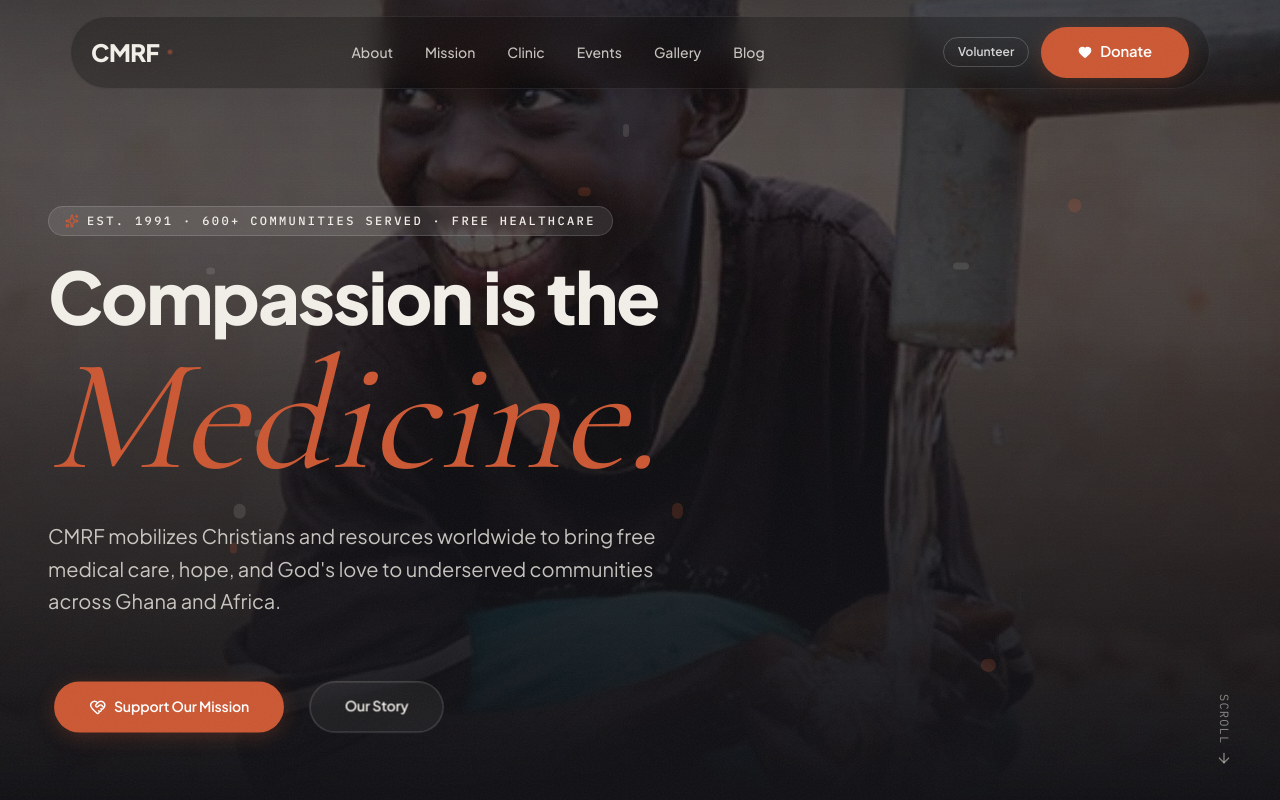
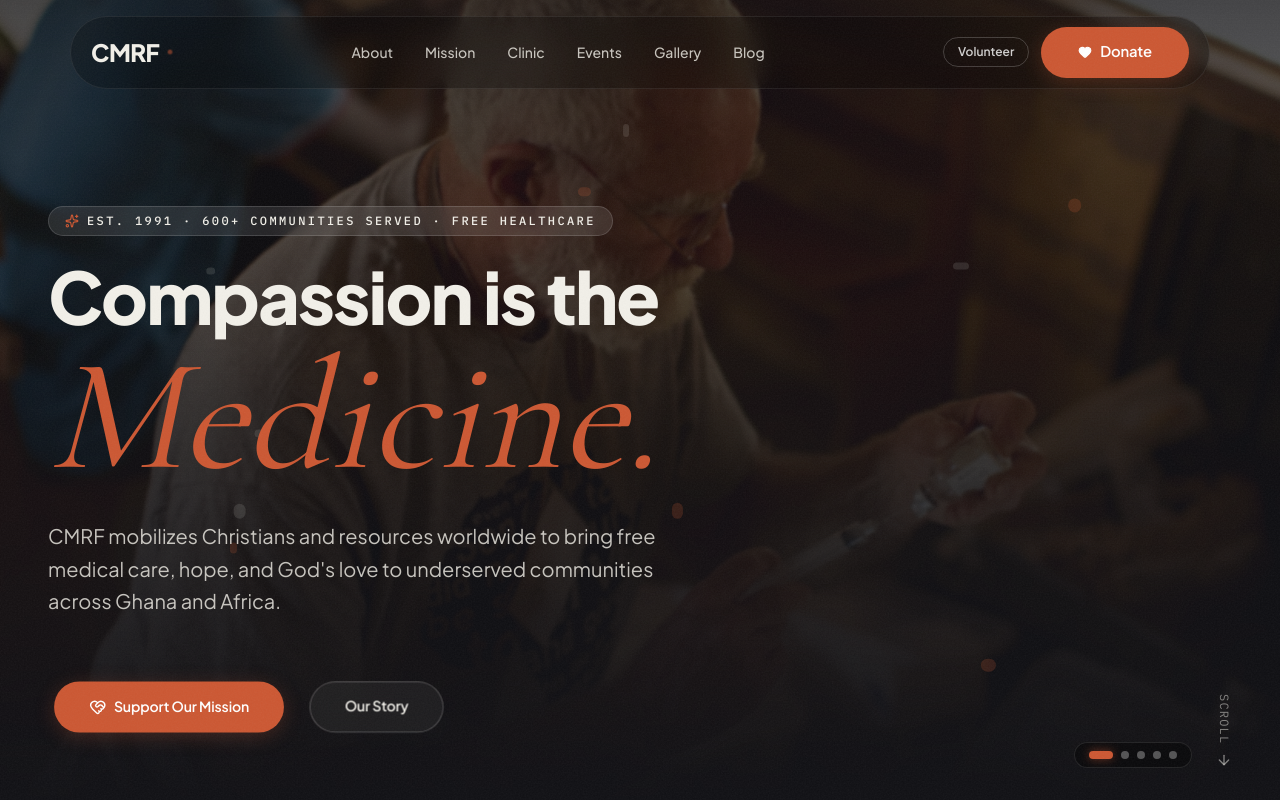
Before and after one commit to Annankra/cmrf, a Next.js app: page / in a window 1280 px wide. Shown: the top 800 px of the page. Built offline with nearby package versions, Linux system fonts and the light colour scheme.

Commit message:
feat(hero): upgrade hero background to cinematic cross-fade slideshow with Ken Burns zoom and indicator pills

```diff
--- a/src/components/hero/Hero.tsx
+++ b/src/components/hero/Hero.tsx
@@ -18,16 +18,21 @@ const HERO_IMAGES = [
 
 export function Hero() {
     const sectionRef = useRef<HTMLElement>(null);
-    const bgRef = useRef<HTMLDivElement>(null);
+    const bgRef1 = useRef<HTMLDivElement>(null);
+    const bgRef2 = useRef<HTMLDivElement>(null);
     const particlesRef = useRef<HTMLDivElement>(null);
 
-    const [bgImage, setBgImage] = useState<string>(HERO_IMAGES[0]);
+    const [currentIndex, setCurrentIndex] = useState(0);
+    const [activeLayer, setActiveLayer] = useState<1 | 2>(1);
+    const [layer1Img, setLayer1Img] = useState<string>(HERO_IMAGES[0]);
+    const [layer2Img, setLayer2Img] = useState<string>(HERO_IMAGES[1] || HERO_IMAGES[0]);
     const [particles, setParticles] = useState<Array<{ width: string, height: string, top: string, left: string, background: string }>>([]);
 
+    const kenBurnsTlRef = useRef<gsap.core.Timeline | null>(null);
+    const isTransitioningRef = useRef(false);
+
+    // Initial particles setup
     useEffect(() => {
-        const randomImageIndex = Math.floor(Math.random() * HERO_IMAGES.length);
-        setBgImage(HERO_IMAGES[randomImageIndex]);
-
         const generatedParticles = Array.from({ length: 10 }).map((_, i) => ({
             width: `${6 + Math.random() * 10}px`,
             height: `${6 + Math.random() * 10}px`,
@@ -40,35 +45,97 @@ export function Hero() {
         setParticles(generatedParticles);
     }, []);
 
-    useEffect(() => {
-        const ctx = gsap.context(() => {
-            // Ken Burns zoom effect
-            if (bgRef.current) {
-                gsap.fromTo(
-                    bgRef.current,
-                    { scale: 1.0 },
+    // -------------------------------------------------------------------
+    // Ken Burns Animation Logic (matching Gallery Fullscreen Viewer)
+    // -------------------------------------------------------------------
+    const startKenBurns = (targetEl: HTMLDivElement | null) => {
+        if (!targetEl) return;
+        if (kenBurnsTlRef.current) kenBurnsTlRef.current.kill();
+
+        const zoomIn = Math.random() > 0.5;
+        const startScale = zoomIn ? 1.05 : 1.25;
+        const endScale = zoomIn ? 1.25 : 1.05;
+        const xDir = (Math.random() - 0.5) * 30;
+        const yDir = (Math.random() - 0.5) * 30;
+
+        kenBurnsTlRef.current = gsap.timeline({ repeat: -1, yoyo: true });
+        kenBurnsTlRef.current.fromTo(
+            targetEl,
+            { scale: startScale, x: -xDir, y: -yDir },
             {
-                        scale: 1.15,
-                        duration: 22,
-                        ease: "none",
-                        repeat: -1,
-                        yoyo: true,
+                scale: endScale,
+                x: xDir,
+                y: yDir,
+                duration: 9,
+                ease: "sine.inOut",
             }
         );
+    };
 
-                gsap.to(bgRef.current, {
-                    yPercent: 25,
-                    ease: "none",
-                    scrollTrigger: {
-                        trigger: sectionRef.current,
-                        start: "top top",
-                        end: "bottom top",
-                        scrub: true,
-                    },
-                });
+    // Transition to target slide index
+    const goToSlide = (nextIndex: number) => {
+        if (isTransitioningRef.current || nextIndex === currentIndex) return;
+        isTransitioningRef.current = true;
+
+        const nextImgUrl = HERO_IMAGES[nextIndex];
+        const currentBg = activeLayer === 1 ? bgRef1.current : bgRef2.current;
+        const nextBg = activeLayer === 1 ? bgRef2.current : bgRef1.current;
+
+        if (activeLayer === 1) {
+            setLayer2Img(nextImgUrl);
+        } else {
+            setLayer1Img(nextImgUrl);
         }
 
-            // Staggered text reveal
+        // Wait brief frame for state update
+        requestAnimationFrame(() => {
+            if (!nextBg || !currentBg) return;
+
+            // Prepare incoming layer
+            gsap.set(nextBg, { opacity: 0, scale: 0.98, filter: "blur(12px)" });
+
+            // Cross-fade timeline
+            gsap.timeline({
+                onComplete: () => {
+                    setActiveLayer(activeLayer === 1 ? 2 : 1);
+                    setCurrentIndex(nextIndex);
+                    isTransitioningRef.current = false;
+                    startKenBurns(nextBg);
+                }
+            })
+            .to(currentBg, {
+                opacity: 0,
+                scale: 1.15,
+                filter: "blur(10px)",
+                duration: 1.2,
+                ease: "power2.inOut",
+            }, 0)
+            .to(nextBg, {
+                opacity: 1,
+                scale: 1.05,
+                filter: "blur(0px)",
+                duration: 1.4,
+                ease: "power2.out",
+            }, 0.2);
+        });
+    };
+
+    // Autoplay slideshow timer (6s per slide)
+    useEffect(() => {
+        const interval = setInterval(() => {
+            const nextIdx = (currentIndex + 1) % HERO_IMAGES.length;
+            goToSlide(nextIdx);
+        }, 6500);
+
+        return () => clearInterval(interval);
+    }, [currentIndex, activeLayer]);
+
+    // Initial entrance animations
+    useEffect(() => {
+        const activeBg = activeLayer === 1 ? bgRef1.current : bgRef2.current;
+        startKenBurns(activeBg);
+
+        const ctx = gsap.context(() => {
             const tl = gsap.timeline({ delay: 0.3 });
 
             tl.from("[data-hero-line]", {
@@ -98,7 +165,7 @@ export function Hero() {
                         duration: 0.6,
                         ease: "power3.out",
                     },
-                    "-=0.3"
+                    "-=0.4"
                 );
 
             // Floating particles
@@ -131,19 +198,28 @@ export function Hero() {
         }, sectionRef);
 
         return () => ctx.revert();
-    }, [particles, bgImage]);
+    }, [particles]);
 
     return (
         <section
             ref={sectionRef}
             className="relative h-dvh w-full flex flex-col justify-end overflow-hidden"
         >
-            {/* Background Image */}
+            {/* Dual Layer Cross-Fade Background Images */}
             <div
-                ref={bgRef}
-                className="absolute inset-[-10%] bg-cover bg-center bg-no-repeat will-change-transform"
+                ref={bgRef1}
+                className="absolute inset-[-10%] bg-cover bg-center bg-no-repeat will-change-transform transition-opacity duration-1000"
                 style={{
-                    backgroundImage: `url('${bgImage}')`,
+                    backgroundImage: `url('${layer1Img}')`,
+                    opacity: activeLayer === 1 ? 1 : 0,
+                }}
+            />
+            <div
+                ref={bgRef2}
+                className="absolute inset-[-10%] bg-cover bg-center bg-no-repeat will-change-transform transition-opacity duration-1000"
+                style={{
+                    backgroundImage: `url('${layer2Img}')`,
+                    opacity: activeLayer === 2 ? 1 : 0,
                 }}
             />
 
@@ -222,10 +298,27 @@ export function Hero() {
                     </div>
                 </div>
 
-                {/* Scroll Indicator */}
+                {/* Slide Indicator Dots & Scroll Indicator */}
+                <div className="absolute bottom-8 right-8 md:right-12 flex items-end gap-6 z-20">
+                    {/* Slideshow Progress Dots */}
+                    <div className="flex items-center gap-2 bg-black/40 backdrop-blur-md px-3.5 py-2 rounded-full border border-white/10">
+                        {HERO_IMAGES.map((_, idx) => (
+                            <button
+                                key={idx}
+                                onClick={() => goToSlide(idx)}
+                                aria-label={`Go to slide ${idx + 1}`}
+                                className={`h-2 rounded-full transition-all duration-500 cursor-pointer ${
+                                    currentIndex === idx
+                                        ? "w-6 bg-[var(--color-clay)] shadow-[0_0_10px_rgba(204,88,51,0.5)]"
+                                        : "w-2 bg-white/30 hover:bg-white/70"
+                                }`}
+                            />
+                        ))}
+                    </div>
+
                     <div
                         data-hero-scroll
-                    className="absolute bottom-8 right-8 md:right-12 flex flex-col items-center gap-2 text-[var(--color-cream)]/50"
+                        className="hidden sm:flex flex-col items-center gap-2 text-[var(--color-cream)]/50"
                     >
                         <span
                             className="text-xs uppercase tracking-widest font-mono"
@@ -236,6 +329,7 @@ export function Hero() {
                         <ArrowDown size={16} className="animate-float" />
                     </div>
                 </div>
+            </div>
         </section>
     );
 }
```
Lines whose indentation alone changed are shown as unchanged.
